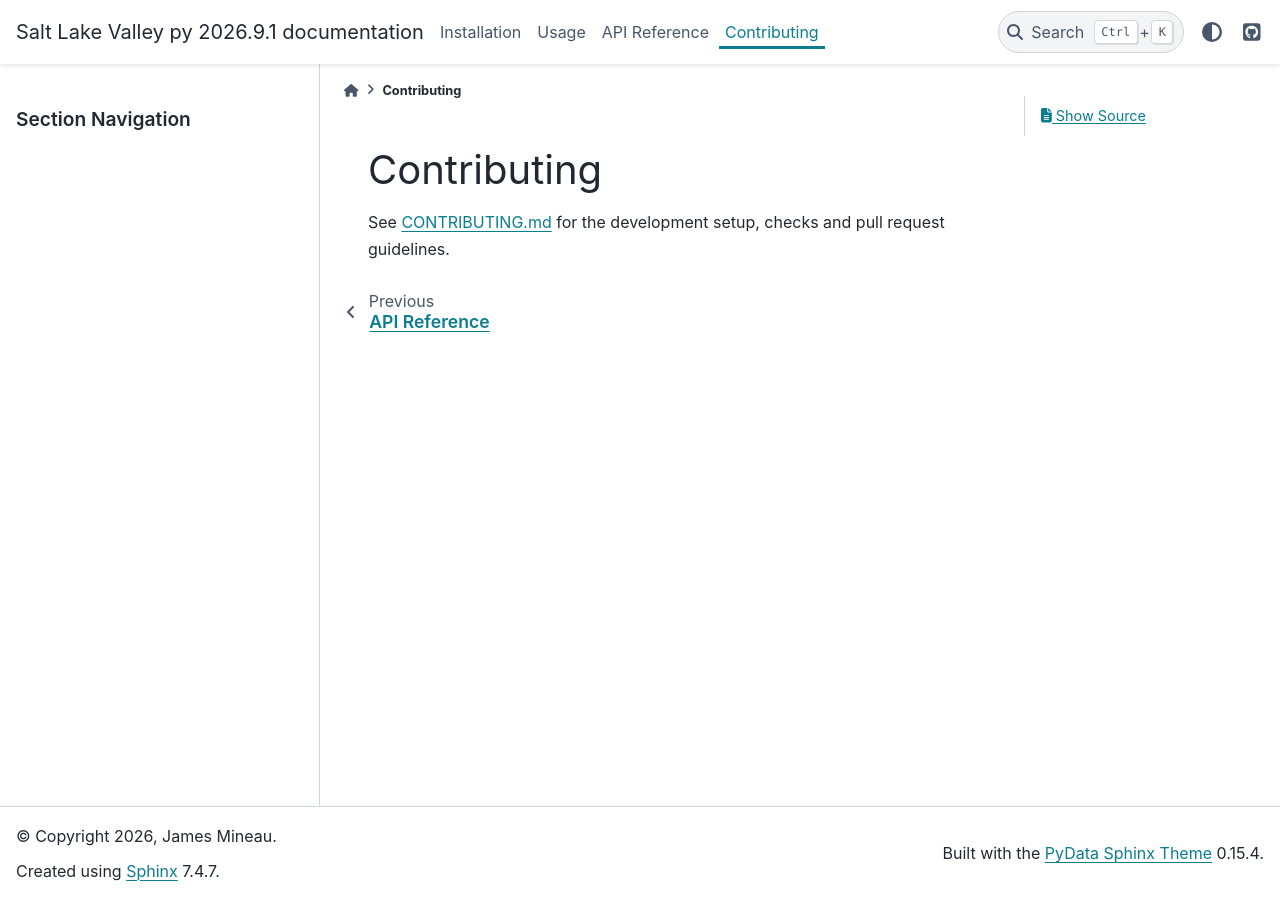
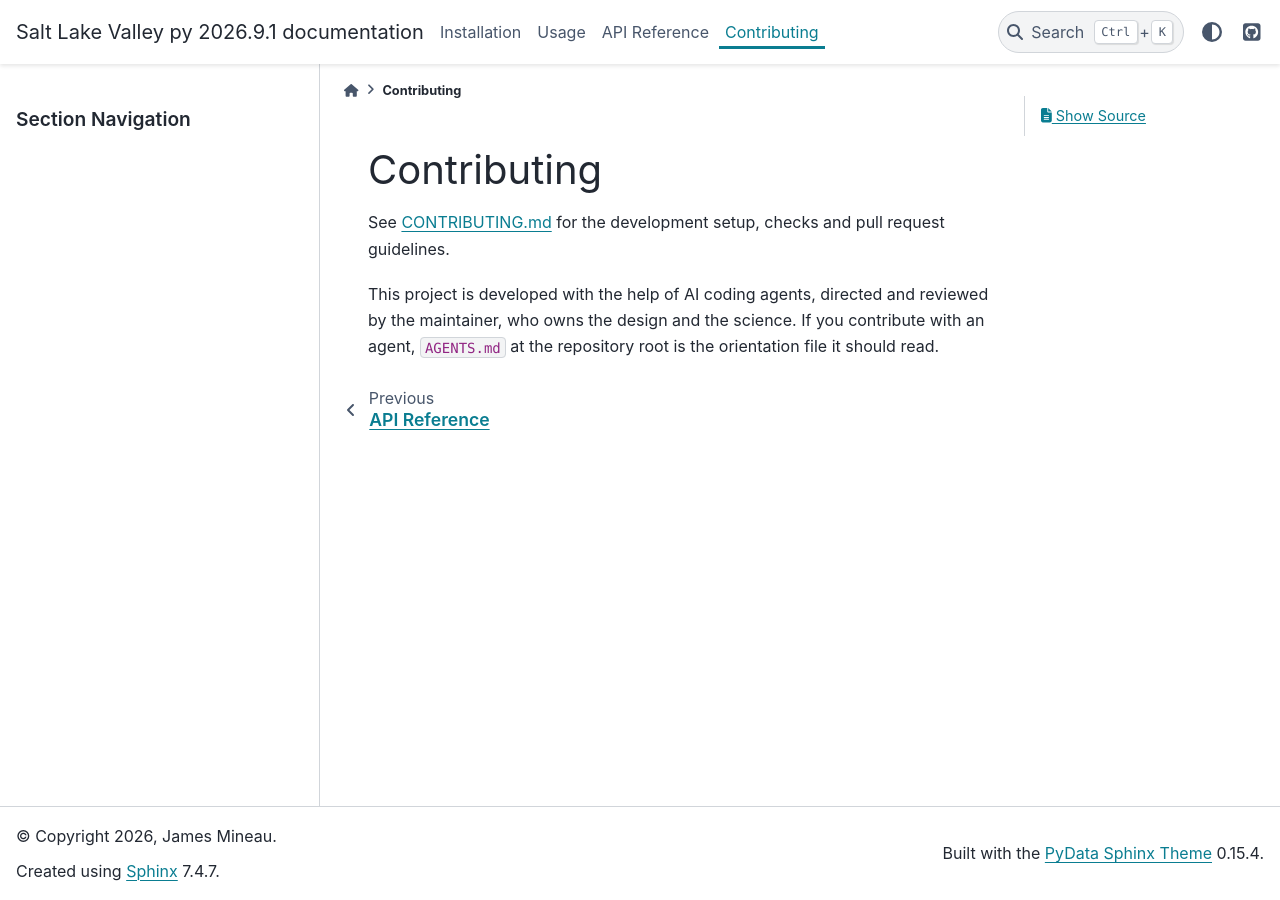
Before and after one commit to jmineau/slv, a Sphinx documentation site: the page built from docs/contributing.rst, in a window 1280 px wide. Built offline with Sphinx 7.4.7 and the PyData theme 0.15.4, drawn with Linux system fonts in a browser that asks for light colours.

Commit message:
docs: note the use of AI coding agents

```diff
--- a/docs/contributing.rst
+++ b/docs/contributing.rst
@@ -3,3 +3,8 @@ Contributing
 
 See `CONTRIBUTING.md <https://github.com/jmineau/slv/blob/main/CONTRIBUTING.md>`_ for
 the development setup, checks and pull request guidelines.
+
+This project is developed with the help of AI coding agents, directed and
+reviewed by the maintainer, who owns the design and the science. If you
+contribute with an agent, ``AGENTS.md`` at the repository root is the
+orientation file it should read.
```
Also changed, not shown: CONTRIBUTING.md (+5 -0 lines), README.md (+5 -0 lines).
